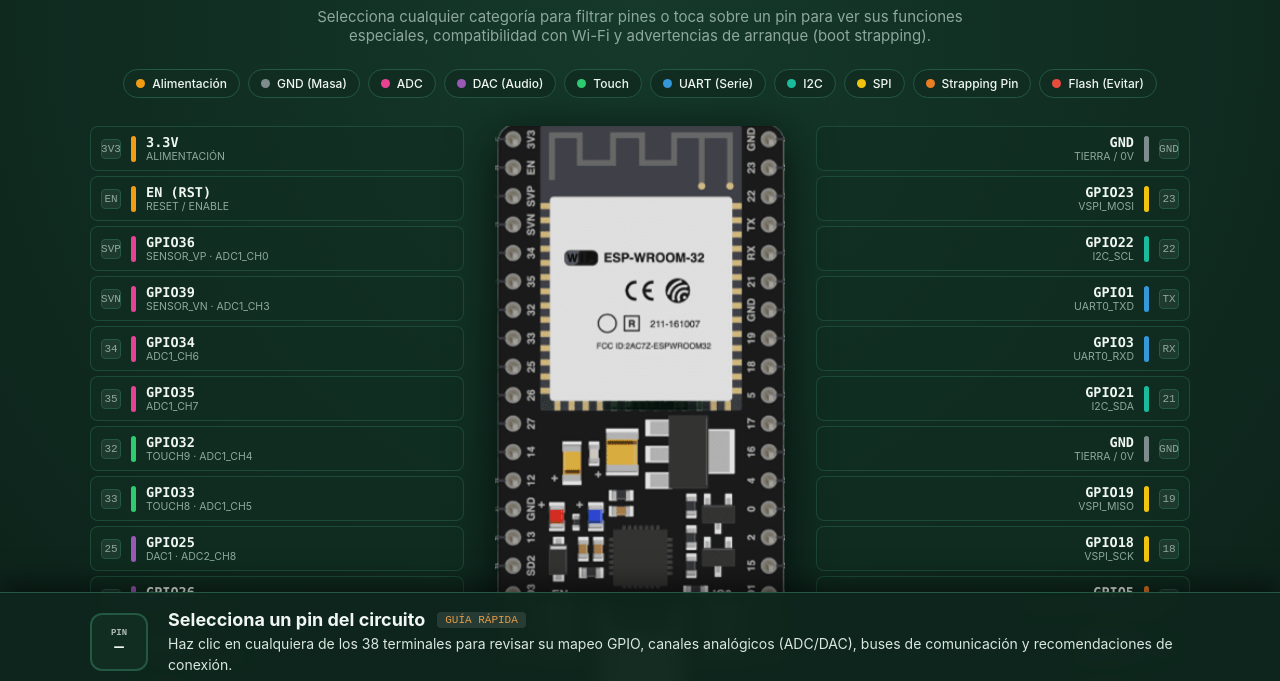
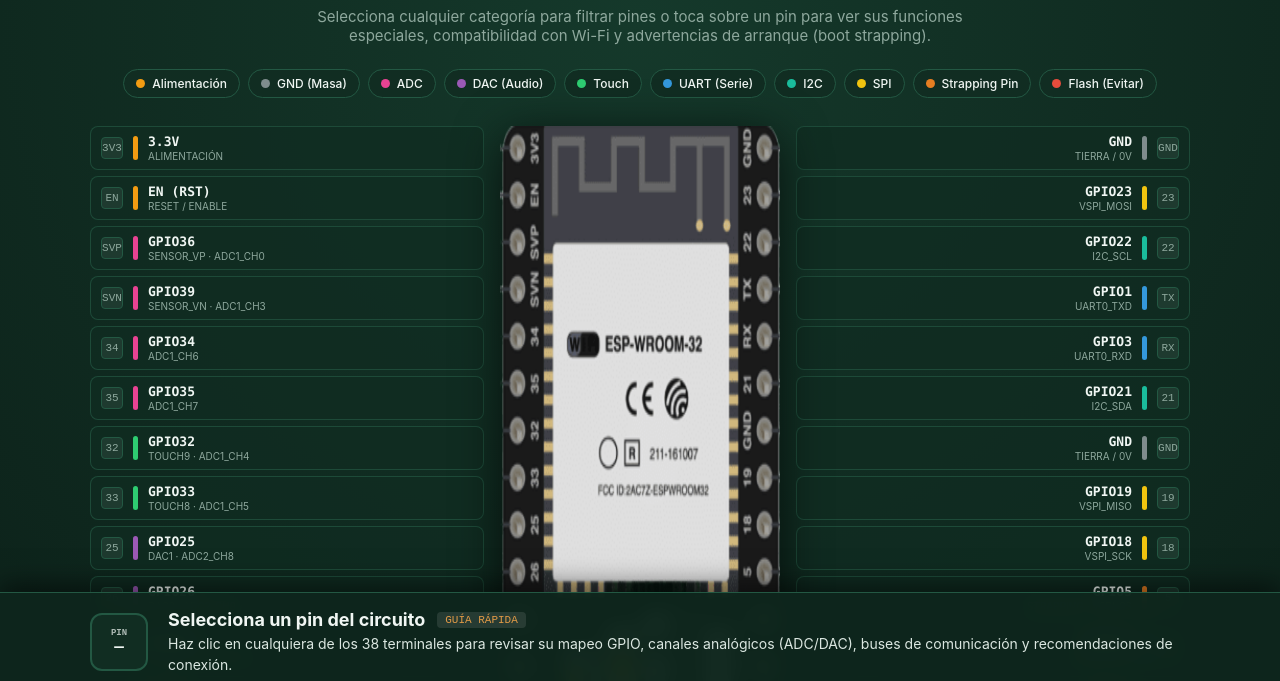
Before and after one commit to diebot/pines_esp32, a plain HTML site: page index.html in a window 1280 px wide. Shown: the part 109-790 px from the top of the page. Drawn offline with Linux system fonts and the light colour scheme.

Commit message:
Update index.html

```diff
--- a/index.html
+++ b/index.html
@@ -102,20 +102,21 @@
     }
     .chip.dimmed { opacity: 0.35; }
 
-    /* Contenedor principal de la placa y pines */
+    /* Contenedor principal alineado mediante Grid */
     .pinout-stage {
       display: grid;
-      grid-template-columns: 1fr minmax(240px, 320px) 1fr;
+      grid-template-columns: 1fr 280px 1fr;
       gap: 16px;
-      align-items: stretch;
+      align-items: center;
       max-width: 1100px;
       margin: 0 auto;
     }
 
+    /* 19 filas idénticas para garantizar coincidencia milimétrica con la placa */
     .col {
-      display: flex;
-      flex-direction: column;
-      gap: 5px;
+      display: grid;
+      grid-template-rows: repeat(19, 44px);
+      gap: 6px;
     }
     .col.right .pin-btn {
       flex-direction: row-reverse;
@@ -126,14 +127,12 @@
       display: flex;
       justify-content: center;
       align-items: center;
-      position: sticky;
-      top: 15px;
-      height: fit-content;
+      height: 100%;
     }
     .board-center img {
       width: 100%;
-      max-width: 290px;
-      height: auto;
+      height: calc(19 * 44px + 18 * 6px); /* Altura exacta de las 19 filas de pines */
+      object-fit: fill; /* Hace calzar cada orificio metálico con su respectivo botón */
       display: block;
       filter: drop-shadow(0 10px 24px rgba(0, 0, 0, 0.7));
       border-radius: 6px;
@@ -144,21 +143,18 @@
       display: flex;
       align-items: center;
       gap: 10px;
-      padding: 7px 10px;
+      padding: 0 10px;
+      height: 44px;
       border-radius: 8px;
-      background: rgba(17, 45, 34, 0.6);
+      background: rgba(17, 45, 34, 0.75);
       border: 1px solid rgba(35, 88, 67, 0.7);
       cursor: pointer;
-      transition: all 0.12s ease;
+      transition: background 0.12s ease, border-color 0.12s ease, box-shadow 0.12s ease;
       color: inherit;
     }
     .pin-btn:hover {
       background: var(--panel-hover);
       border-color: var(--copper);
-      transform: translateX(2px);
-    }
-    .col.right .pin-btn:hover {
-      transform: translateX(-2px);
     }
     .pin-btn.selected {
       background: var(--panel-selected);
@@ -168,8 +164,8 @@
     .pin-btn.dimmed { opacity: 0.25; }
 
     .pin-num {
-      width: 20px;
-      height: 20px;
+      width: 22px;
+      height: 22px;
       background: #1e3a2f;
       border: 1px solid var(--border);
       border-radius: 4px;
@@ -187,19 +183,21 @@
     }
     .pin-label {
       font-weight: 700;
-      font-size: 13.5px;
+      font-size: 13px;
       font-family: "SFMono-Regular", Consolas, monospace;
+      line-height: 1.2;
     }
     .pin-tags {
-      font-size: 10.5px;
+      font-size: 10px;
       color: var(--text-muted);
       white-space: nowrap;
       overflow: hidden;
       text-overflow: ellipsis;
+      line-height: 1.2;
     }
     .pin-bar {
       width: 5px;
-      height: 26px;
+      height: 24px;
       border-radius: 3px;
       flex: none;
       background: var(--p-color, var(--border));
@@ -274,9 +272,11 @@
       font-weight: 600;
     }
 
-    @media (max-width: 820px) {
+    @media (max-width: 860px) {
       .pinout-stage { grid-template-columns: 1fr; }
-      .board-center { order: -1; position: static; margin-bottom: 15px; }
+      .board-center { order: -1; margin-bottom: 20px; }
+      .board-center img { height: auto; max-width: 260px; object-fit: contain; }
+      .col { grid-template-rows: auto; }
       .col.right .pin-btn { flex-direction: row; text-align: left; }
       .info-inner { flex-direction: column; align-items: flex-start; gap: 8px; }
       .info-badge { display: none; }
@@ -292,10 +292,8 @@
     <p class="desc">Selecciona cualquier categoría para filtrar pines o toca sobre un pin para ver sus funciones especiales, compatibilidad con Wi-Fi y advertencias de arranque (boot strapping).</p>
   </header>
 
-  <!-- Filtros superiores -->
   <div class="legend" id="legend"></div>
 
-  <!-- Disposición central -->
   <div class="pinout-stage">
     <div class="col left" id="colLeft"></div>
     <div class="board-center">
@@ -305,7 +303,6 @@
   </div>
 </div>
 
-<!-- Dock flotante con información -->
 <div class="info-dock">
   <div class="info-inner">
     <div class="info-badge" id="infoBadge">
@@ -323,7 +320,6 @@
 </div>
 
 <script>
-// Categorías funcionales y sus colores
 const CATS = {
   power: { label: 'Alimentación', color: 'var(--c-power)' },
   gnd:   { label: 'GND (Masa)',   color: 'var(--c-gnd)' },
@@ -337,7 +333,6 @@
   flash: { label: 'Flash (Evitar)',color:'var(--c-flash)' }
 };
 
-// Pines mapeados según la serigrafía física de la imagen (38 pines)
 const PINS = [
   // --- LADO IZQUIERDO (de arriba a abajo: 1 al 19) ---
   { pos: 1,  side: 'L', silk: '3V3',  name: '3.3V',    cat: 'power', tags: 'ALIMENTACIÓN',
@@ -501,7 +496,6 @@
 const colLeftEl = document.getElementById('colLeft');
 const colRightEl = document.getElementById('colRight');
 
-// Renderizar filtros
 Object.entries(CATS).forEach(([key, val]) => {
   const chip = document.createElement('div');
   chip.className = 'chip';
@@ -514,7 +508,6 @@
   legendEl.appendChild(chip);
 });
 
-// Renderizar pines
 function createPinElement(pin) {
   const btn = document.createElement('div');
   btn.className = 'pin-btn';
@@ -557,7 +550,6 @@
     btn.classList.toggle('selected', Number(btn.dataset.pos) === pin.pos);
   });
 
-  // Actualizar Dock informativo
   const cat = CATS[pin.cat];
   document.getElementById('badgePin').textContent = pin.silk;
   document.getElementById('infoBadge').style.borderColor = cat.color;
```
